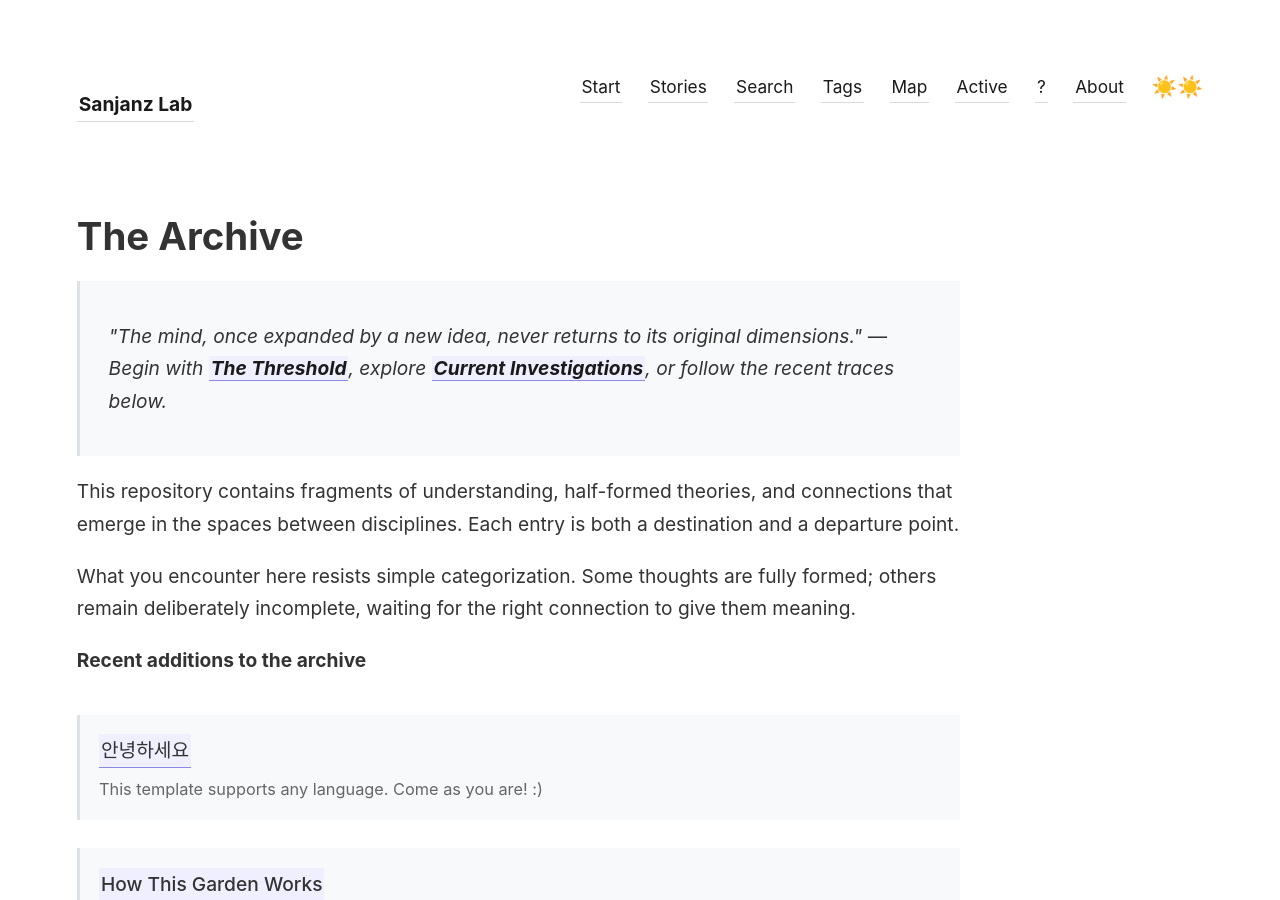
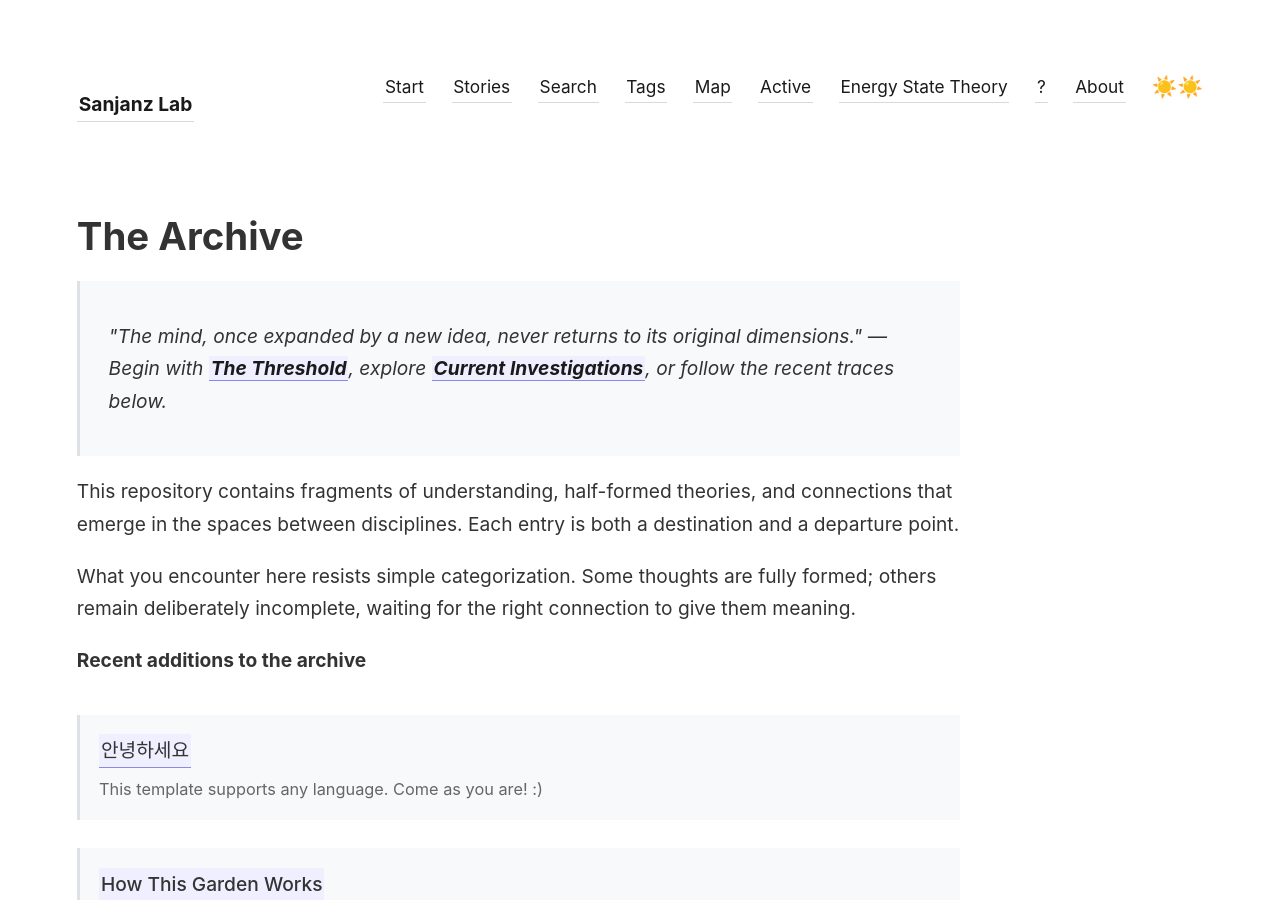
Before and after one commit to sanjanb/my-digital-garden, a Jekyll site: the page built from _pages/index.md, in a window 1280 px wide and 900 px high. Built offline with Jekyll 4.4.1, drawn with Linux system fonts in a browser that asks for light colours.

Commit message:
feat: Add "Energy State Theory" link to navigation

```diff
--- a/_includes/nav.html
+++ b/_includes/nav.html
@@ -27,6 +27,7 @@
     <a class="internal-link" href="{{ site.baseurl }}/current-investigations"
       >Active</a
     >
+    <a class="internal-link" href="{{ site.baseurl }}/energy-state-theory">Energy State Theory</a>
     <a class="internal-link" href="{{ site.baseurl }}/random">?</a>
     <a class="internal-link" href="{{ site.baseurl }}/about">About</a>
     <button
```
